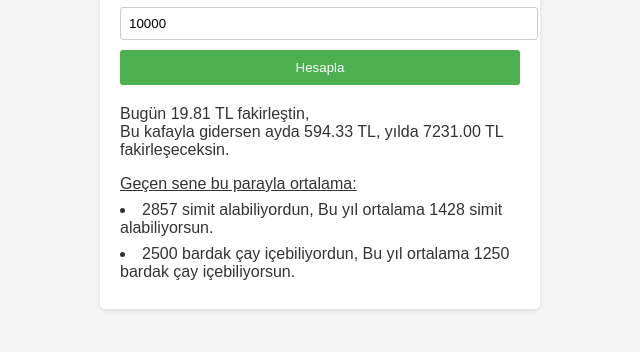
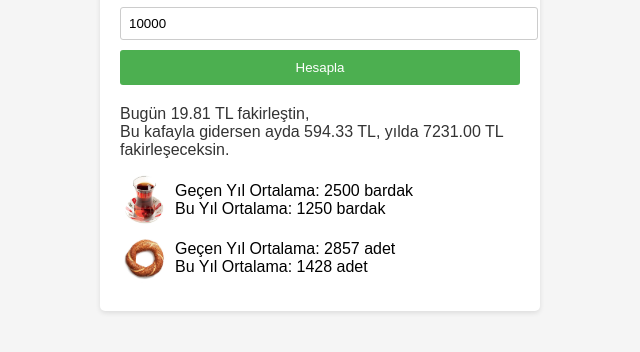
Before and after one commit to develoberke/bugunnekadarfakirlestin, a plain HTML site: page index.html in a window 1280 px wide. Both pictures are taken after a click on the button "Hesapla". Shown: the part 178-530 px from the top of the page, without its empty margins (320-960 px from the left). Drawn offline with Linux system fonts and the light colour scheme.

Commit message:
Images added for tea and bagel

```diff
--- a/index.html
+++ b/index.html
@@ -16,6 +16,22 @@
             <button class="button" onclick="calculate()">Hesapla</button>
         </div>
         <div id="result"></div>
+        <div id="compareList">
+            <div class="compareListElementContainer">
+                <img src="tea.jpg" height=50 width=50/>
+                <div id="teaText" class="compareListElementTextContainer">
+                    Geçen Yıl: 100<br/>
+                    Bu Yıl: 100<br/>
+                </div>
+            </div>
+            <div class="compareListElementContainer">
+                <img src="bagel.jpg" height=50 width=50/>
+                <div id="bagelText" class="compareListElementTextContainer">
+                    Geçen Yıl: 100<br/>
+                    Bu Yıl: 100<br/>
+                </div>
+            </div>
+        </div>
     </div>
 
 
--- a/script.js
+++ b/script.js
@@ -20,7 +20,12 @@ function calculate() {
     result.innerHTML = "";
     result.innerHTML += `<p> Bugün ${dailyLostValue.toFixed(2)} TL fakirleştin,<br/>Bu kafayla gidersen ayda ${(dailyLostValue * 30).toFixed(2)} TL, yılda ${(dailyLostValue * 365).toFixed(2)} TL fakirleşeceksin.</p>`
 
-    result.innerHTML += `<u>Geçen sene bu parayla ortalama:</u><br/>`
-    result.innerHTML +=  `<li>${Math.floor(tlAmount / lastYearBagelPrice)} simit alabiliyordun, Bu yıl ortalama ${Math.floor(tlAmount / currentBagelPrice)} simit alabiliyorsun.</li>`
-    result.innerHTML += ` <li>${Math.floor(tlAmount / lastYearTeaPrice)} bardak çay içebiliyordun, Bu yıl ortalama ${Math.floor(tlAmount / currentTeaPrice)} bardak çay içebiliyorsun.</li>`
+    var compareList = document.getElementById("compareList")
+    compareList.style.display = "block"
+
+    var teaText = document.getElementById("teaText")
+    var bagelText = document.getElementById("bagelText")
+
+    teaText.innerHTML = `Geçen Yıl Ortalama: ${Math.floor(tlAmount / lastYearTeaPrice)} bardak<br/>Bu Yıl Ortalama: ${Math.floor(tlAmount / currentTeaPrice)} bardak<br/>`
+    bagelText.innerHTML = `Geçen Yıl Ortalama: ${Math.floor(tlAmount / lastYearBagelPrice)} adet<br/>Bu Yıl Ortalama: ${Math.floor(tlAmount / currentBagelPrice)} adet<br/>`
   }
--- a/style.css
+++ b/style.css
@@ -54,3 +54,22 @@ body {
   margin-top: 8px;
   margin-bottom: 8px;
 }
+
+#compareList{
+  display: none;
+}
+
+.compareListElementContainer{
+  display: flex;
+  flex-direction: row;
+  margin-top: 8px;
+  margin-bottom: 8px;
+}
+
+.compareListElementTextContainer{
+  display: flex;
+  flex-direction: column;
+  justify-content: center;
+  align-items: center;
+  margin-left: 5px;
+}
```
Also changed, not shown: bagel.jpg (added), tea.jpg (added).
